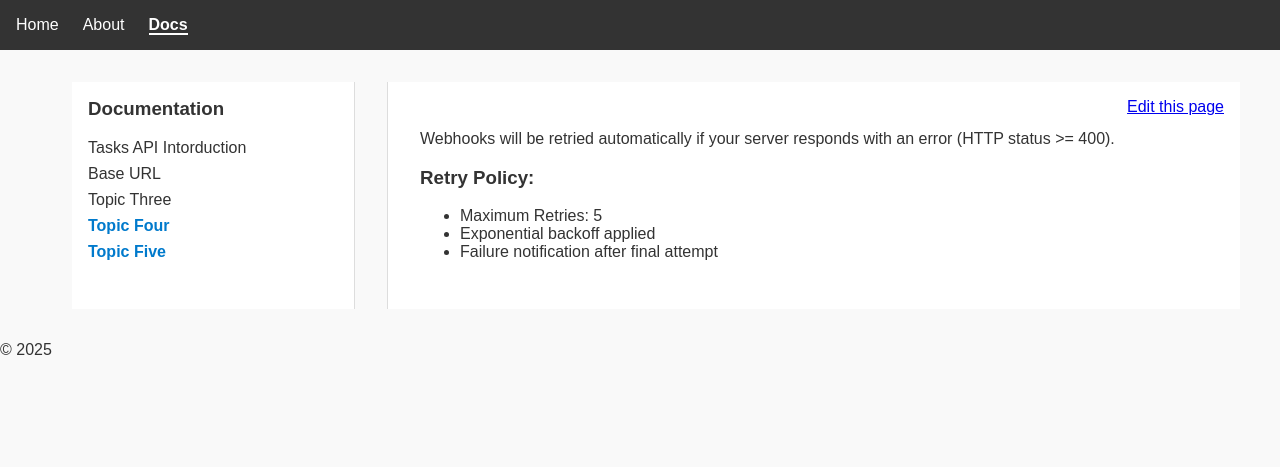
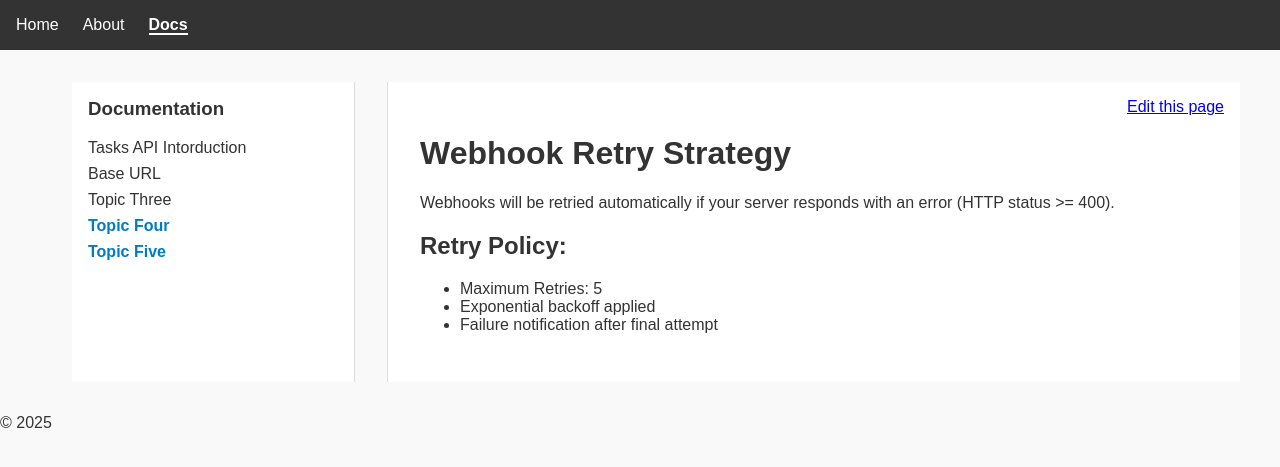
Before and after one commit to smarvin/gl-copy-site, a Jekyll site: the page built from docs/topic-four.md, in a window 1280 px wide. Shown: the top 467 px of the page. Built offline with Jekyll 4.4.1, drawn with Linux system fonts in a browser that asks for light colours.

Commit message:
Update topic-four.md
Adding title

```diff
--- a/docs/topic-four.md
+++ b/docs/topic-four.md
@@ -4,9 +4,11 @@ title: Webhook Retry Strategy
 permalink: /docs/topic-four/
 ---
 
+# Webhook Retry Strategy
+
 Webhooks will be retried automatically if your server responds with an error (HTTP status >= 400).
 
-### Retry Policy:
+## Retry Policy:
 - Maximum Retries: 5
 - Exponential backoff applied
 - Failure notification after final attempt
```
